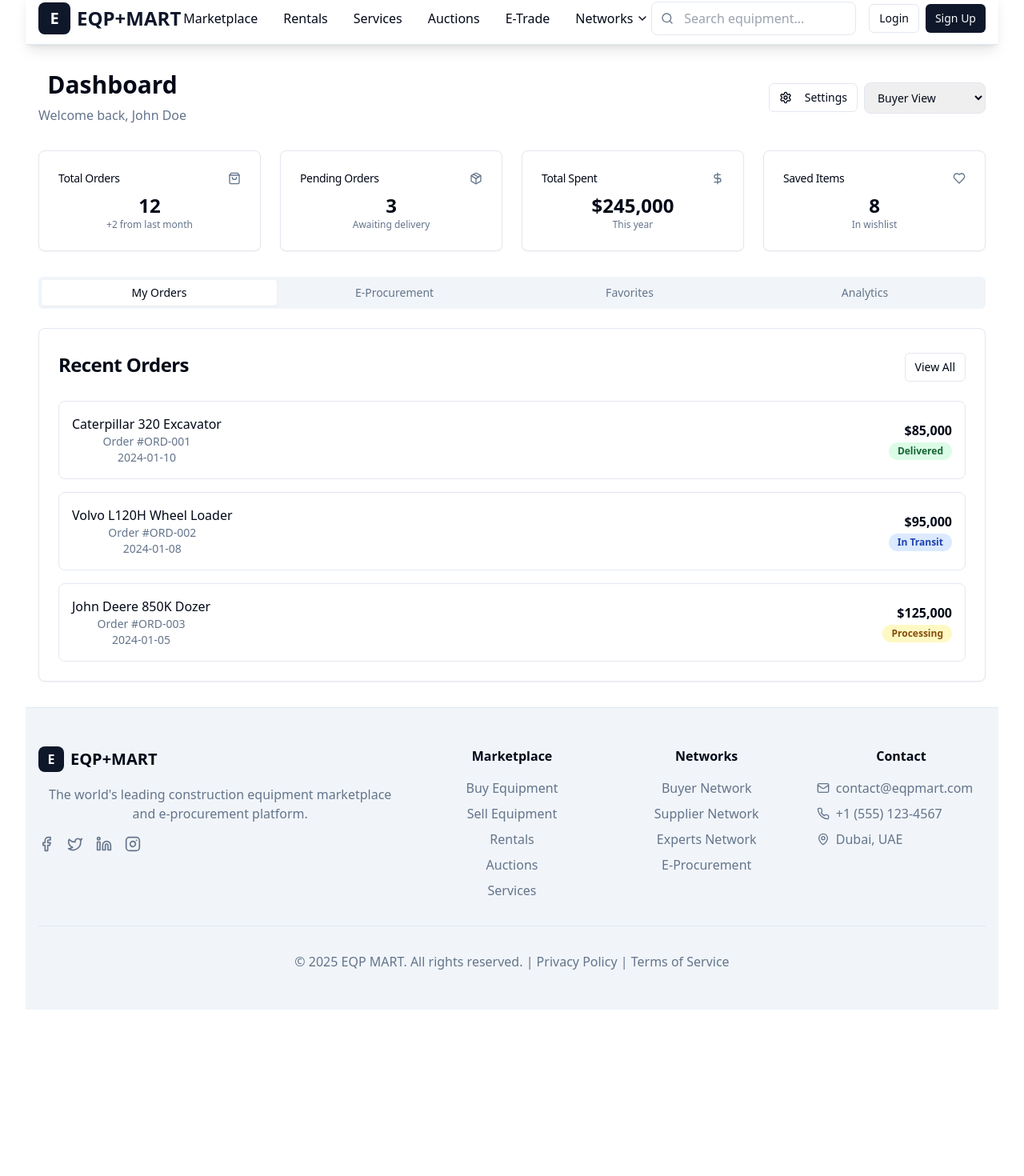
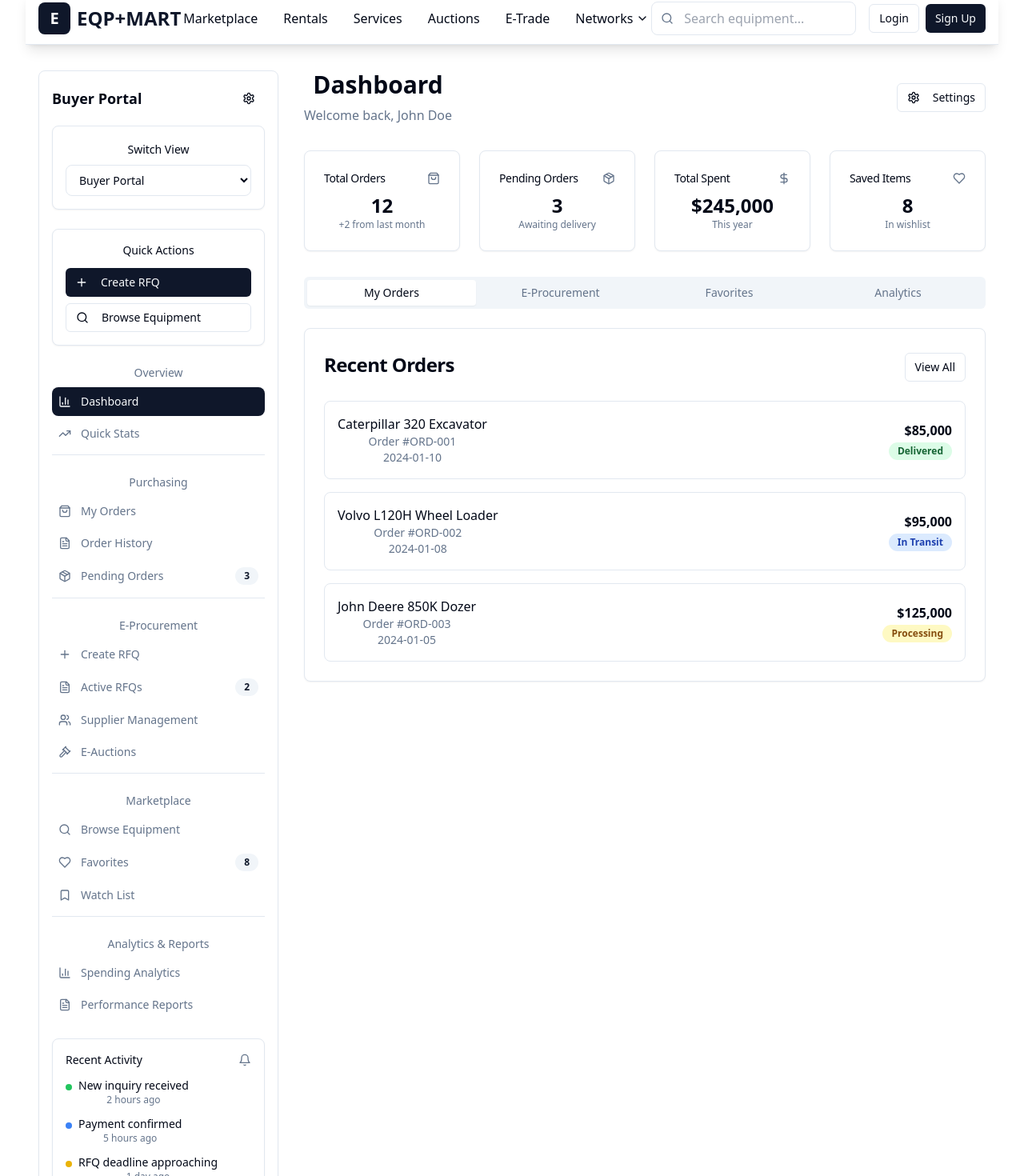
Before and after one commit to qataranbu-spec/equipmart, a React (Vite) app: page /dashboard in a window 1280 px wide. Shown: the part 41-1511 px from the top of the page at 80% size. Before the commit the page ends 1335 px from the top, so only its background shows below. Built offline with nearby package versions, Linux system fonts and the light colour scheme.

Commit message:
feat: Implement User Portal Dashboard
Expand the dashboard to a user portal with a two-column layout, similar to the admin pages. This includes necessary menus and submenus for user-specific navigation.

```diff
--- /dev/null
+++ b/src/components/dashboard/DashboardSidebar.tsx
@@ -0,0 +1,250 @@
+import React from 'react';
+import { NavLink, useLocation } from 'react-router-dom';
+import {
+  ShoppingBag,
+  Package,
+  DollarSign,
+  TrendingUp,
+  Eye,
+  Heart,
+  MessageCircle,
+  Settings,
+  Plus,
+  Edit,
+  BarChart3,
+  Users,
+  FileText,
+  Gavel,
+  Search,
+  Bell,
+  Calendar,
+  Bookmark
+} from 'lucide-react';
+import { Button } from '@/components/ui/button';
+import { Badge } from '@/components/ui/badge';
+import { Separator } from '@/components/ui/separator';
+import { Card, CardContent } from '@/components/ui/card';
+
+interface DashboardSidebarProps {
+  userRole: string;
+  onRoleChange: (role: string) => void;
+}
+
+export function DashboardSidebar({ userRole, onRoleChange }: DashboardSidebarProps) {
+  const location = useLocation();
+
+  const buyerMenuItems = [
+    {
+      title: "Overview",
+      items: [
+        { label: "Dashboard", path: "/dashboard", icon: BarChart3 },
+        { label: "Quick Stats", path: "/dashboard/stats", icon: TrendingUp },
+      ]
+    },
+    {
+      title: "Purchasing",
+      items: [
+        { label: "My Orders", path: "/dashboard/orders", icon: ShoppingBag },
+        { label: "Order History", path: "/dashboard/order-history", icon: FileText },
+        { label: "Pending Orders", path: "/dashboard/pending", icon: Package, badge: "3" },
+      ]
+    },
+    {
+      title: "E-Procurement",
+      items: [
+        { label: "Create RFQ", path: "/dashboard/rfq", icon: Plus },
+        { label: "Active RFQs", path: "/dashboard/active-rfq", icon: FileText, badge: "2" },
+        { label: "Supplier Management", path: "/dashboard/suppliers", icon: Users },
+        { label: "E-Auctions", path: "/dashboard/auctions", icon: Gavel },
+      ]
+    },
+    {
+      title: "Marketplace",
+      items: [
+        { label: "Browse Equipment", path: "/marketplace", icon: Search },
+        { label: "Favorites", path: "/dashboard/favorites", icon: Heart, badge: "8" },
+        { label: "Watch List", path: "/dashboard/watchlist", icon: Bookmark },
+      ]
+    },
+    {
+      title: "Analytics & Reports",
+      items: [
+        { label: "Spending Analytics", path: "/dashboard/analytics", icon: BarChart3 },
+        { label: "Performance Reports", path: "/dashboard/reports", icon: FileText },
+      ]
+    }
+  ];
+
+  const sellerMenuItems = [
+    {
+      title: "Overview",
+      items: [
+        { label: "Dashboard", path: "/dashboard", icon: BarChart3 },
+        { label: "Sales Overview", path: "/dashboard/sales", icon: TrendingUp },
+      ]
+    },
+    {
+      title: "Inventory Management",
+      items: [
+        { label: "My Listings", path: "/dashboard/listings", icon: Package },
+        { label: "Add Equipment", path: "/dashboard/add-equipment", icon: Plus },
+        { label: "Pending Listings", path: "/dashboard/pending-listings", icon: Edit, badge: "2" },
+      ]
+    },
+    {
+      title: "Sales & Orders",
+      items: [
+        { label: "Recent Orders", path: "/dashboard/orders", icon: ShoppingBag },
+        { label: "Inquiries", path: "/dashboard/inquiries", icon: MessageCircle, badge: "5" },
+        { label: "Proposals", path: "/dashboard/proposals", icon: FileText },
+      ]
+    },
+    {
+      title: "Marketing",
+      items: [
+        { label: "Listing Performance", path: "/dashboard/performance", icon: Eye },
+        { label: "Promotions", path: "/dashboard/promotions", icon: TrendingUp },
+      ]
+    },
+    {
+      title: "Analytics & Reports",
+      items: [
+        { label: "Sales Analytics", path: "/dashboard/analytics", icon: BarChart3 },
+        { label: "Revenue Reports", path: "/dashboard/revenue", icon: DollarSign },
+      ]
+    }
+  ];
+
+  const currentMenuItems = userRole === 'buyer' ? buyerMenuItems : sellerMenuItems;
+
+  const isActive = (path: string) => location.pathname === path;
+
+  return (
+    <div className="space-y-6">
+      {/* Role Selector */}
+      <Card>
+        <CardContent className="p-4">
+          <div className="space-y-2">
+            <label className="text-sm font-medium">Switch View</label>
+            <select
+              value={userRole}
+              onChange={(e) => onRoleChange(e.target.value)}
+              className="w-full px-3 py-2 border border-border rounded-lg text-sm bg-background"
+            >
+              <option value="buyer">Buyer Portal</option>
+              <option value="seller">Seller Portal</option>
+              <option value="service_provider">Service Provider</option>
+            </select>
+          </div>
+        </CardContent>
+      </Card>
+
+      {/* Quick Actions */}
+      <Card>
+        <CardContent className="p-4">
+          <div className="space-y-3">
+            <h4 className="font-medium text-sm">Quick Actions</h4>
+            {userRole === 'buyer' ? (
+              <div className="space-y-2">
+                <Button size="sm" className="w-full justify-start">
+                  <Plus className="h-4 w-4 mr-2" />
+                  Create RFQ
+                </Button>
+                <Button size="sm" variant="outline" className="w-full justify-start">
+                  <Search className="h-4 w-4 mr-2" />
+                  Browse Equipment
+                </Button>
+              </div>
+            ) : (
+              <div className="space-y-2">
+                <Button size="sm" className="w-full justify-start">
+                  <Plus className="h-4 w-4 mr-2" />
+                  Add Equipment
+                </Button>
+                <Button size="sm" variant="outline" className="w-full justify-start">
+                  <MessageCircle className="h-4 w-4 mr-2" />
+                  View Inquiries
+                </Button>
+              </div>
+            )}
+          </div>
+        </CardContent>
+      </Card>
+
+      {/* Navigation Menu */}
+      <nav className="space-y-6">
+        {currentMenuItems.map((section) => (
+          <div key={section.title} className="space-y-2">
+            <h4 className="font-medium text-sm text-muted-foreground px-2">
+              {section.title}
+            </h4>
+            <div className="space-y-1">
+              {section.items.map((item) => {
+                const Icon = item.icon;
+                return (
+                  <NavLink
+                    key={item.path}
+                    to={item.path}
+                    className={({ isActive }) =>
+                      `flex items-center justify-between px-2 py-2 text-sm rounded-lg transition-colors ${
+                        isActive
+                          ? 'bg-primary text-primary-foreground'
+                          : 'text-muted-foreground hover:bg-muted hover:text-foreground'
+                      }`
+                    }
+                  >
+                    <div className="flex items-center">
+                      <Icon className="h-4 w-4 mr-3" />
+                      {item.label}
+                    </div>
+                    {item.badge && (
+                      <Badge variant="secondary" className="ml-auto">
+                        {item.badge}
+                      </Badge>
+                    )}
+                  </NavLink>
+                );
+              })}
+            </div>
+            {section !== currentMenuItems[currentMenuItems.length - 1] && (
+              <Separator className="my-4" />
+            )}
+          </div>
+        ))}
+      </nav>
+
+      {/* Notifications */}
+      <Card>
+        <CardContent className="p-4">
+          <div className="flex items-center justify-between mb-3">
+            <h4 className="font-medium text-sm">Recent Activity</h4>
+            <Bell className="h-4 w-4 text-muted-foreground" />
+          </div>
+          <div className="space-y-3 text-sm">
+            <div className="flex items-start space-x-2">
+              <div className="w-2 h-2 bg-green-500 rounded-full mt-2"></div>
+              <div>
+                <p className="text-foreground">New inquiry received</p>
+                <p className="text-xs text-muted-foreground">2 hours ago</p>
+              </div>
+            </div>
+            <div className="flex items-start space-x-2">
+              <div className="w-2 h-2 bg-blue-500 rounded-full mt-2"></div>
+              <div>
+                <p className="text-foreground">Payment confirmed</p>
+                <p className="text-xs text-muted-foreground">5 hours ago</p>
+              </div>
+            </div>
+            <div className="flex items-start space-x-2">
+              <div className="w-2 h-2 bg-yellow-500 rounded-full mt-2"></div>
+              <div>
+                <p className="text-foreground">RFQ deadline approaching</p>
+                <p className="text-xs text-muted-foreground">1 day ago</p>
+              </div>
+            </div>
+          </div>
+        </CardContent>
+      </Card>
+    </div>
+  );
+}
--- a/src/pages/Dashboard.tsx
+++ b/src/pages/Dashboard.tsx
@@ -2,6 +2,8 @@
 import React, { useState } from 'react';
 import Header from '../components/layout/Header';
 import Footer from '../components/layout/Footer';
+import { TwoColumnLayout } from '@/components/layout/TwoColumnLayout';
+import { DashboardSidebar } from '@/components/dashboard/DashboardSidebar';
 import { Button } from '@/components/ui/button';
 import { Card, CardContent, CardHeader, CardTitle } from '@/components/ui/card';
 import { Tabs, TabsContent, TabsList, TabsTrigger } from '@/components/ui/tabs';
@@ -26,6 +28,10 @@ import { Link } from 'react-router-dom';
 
 const Dashboard = () => {
   const [userRole, setUserRole] = useState('buyer'); // buyer, seller, service_provider
+
+  const handleRoleChange = (role: string) => {
+    setUserRole(role);
+  };
 
   const buyerStats = {
     totalOrders: 12,
@@ -102,7 +108,19 @@ const Dashboard = () => {
     <div className="min-h-screen bg-background">
       <Header />
 
-      <div className="container mx-auto px-4 py-8">
+      <TwoColumnLayout
+        sidebar={
+          <DashboardSidebar
+            userRole={userRole}
+            onRoleChange={handleRoleChange}
+          />
+        }
+        sidebarTitle={`${userRole.charAt(0).toUpperCase() + userRole.slice(1)} Portal`}
+        defaultSidebarWidth={300}
+        minSidebarWidth={250}
+        maxSidebarWidth={400}
+        className="py-0"
+      >
         {/* Page Header */}
         <div className="flex flex-col sm:flex-row justify-between items-start sm:items-center mb-8">
           <div>
@@ -114,15 +132,6 @@ const Dashboard = () => {
               <Settings className="h-4 w-4 mr-2" />
               Settings
             </Button>
-            <select
-              value={userRole}
-              onChange={(e) => setUserRole(e.target.value)}
-              className="px-3 py-2 border border-border rounded-lg text-sm"
-            >
-              <option value="buyer">Buyer View</option>
-              <option value="seller">Seller View</option>
-              <option value="service_provider">Service Provider</option>
-            </select>
           </div>
         </div>
 
@@ -431,7 +440,7 @@ const Dashboard = () => {
             </div>
           </TabsContent>
         </Tabs>
-      </div>
+      </TwoColumnLayout>
 
       <Footer />
     </div>
```
